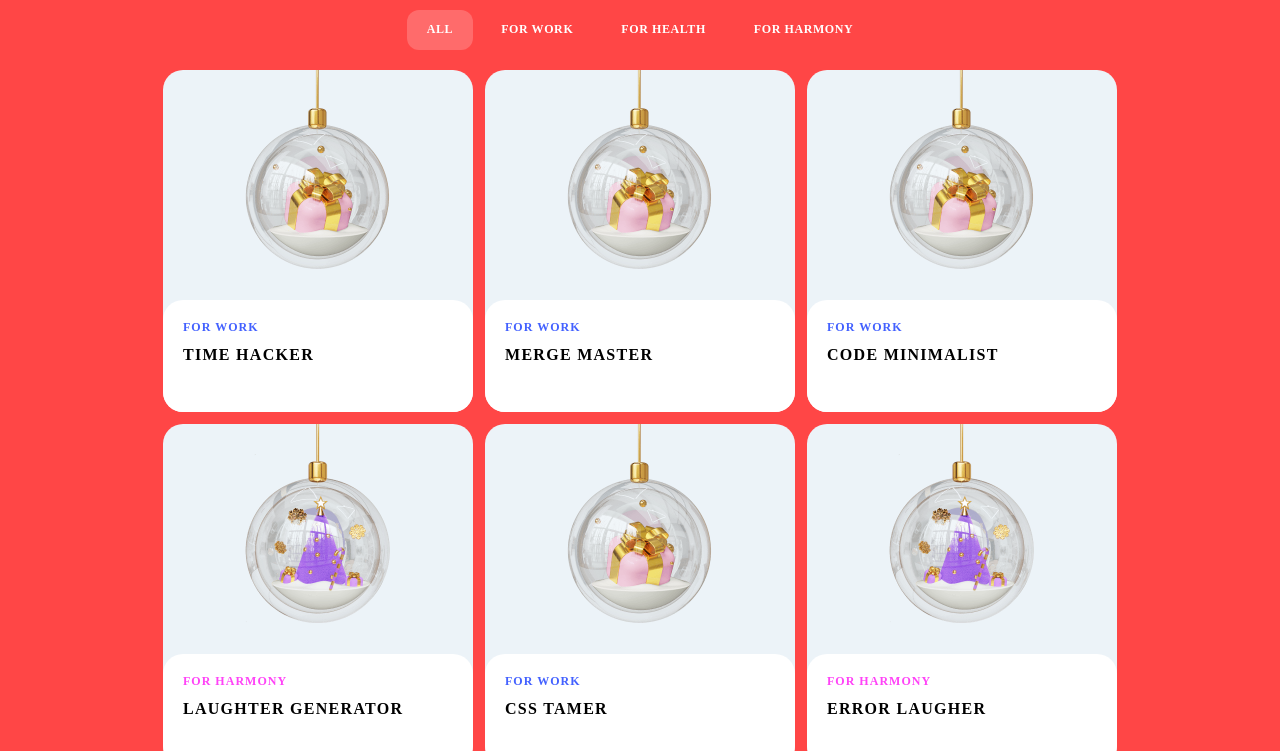
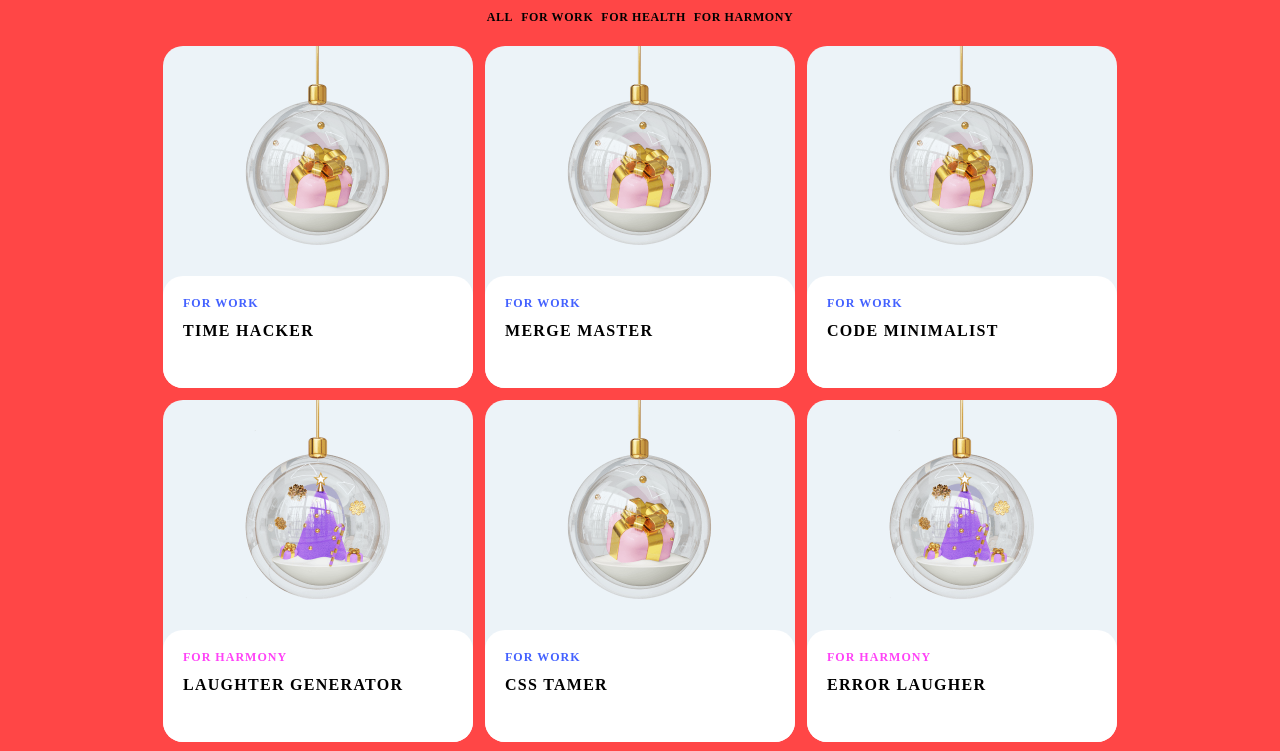
Before and after one commit to xWolfYx/christmas-shop, a website: page html/gifts.html in a window 1280 px wide. Shown: the part 278-1029 px from the top of the page. Drawn offline with Linux system fonts and the light colour scheme; a web font is replaced by a local one.

Commit message:
refactor: change #tabs layout

```diff
--- a/html/gifts.html
+++ b/html/gifts.html
@@ -57,20 +57,10 @@
             </h1>
           </div>
           <ul id="tabs">
-            <li class="tab">
-              <a href="all" id="gifts-icon-active" class="action-small nowrap"
-                >All</a
-              >
-            </li>
-            <li class="tab">
-              <a href="#for-work" class="action-small nowrap">For Work</a>
-            </li>
-            <li class="tab">
-              <a href="#for-health" class="action-small nowrap">For Health</a>
-            </li>
-            <li class="tab">
-              <a href="#for-harmony" class="action-small nowrap">For Harmony</a>
-            </li>
+            <li class="tab action-small nowrap">All</li>
+            <li class="tab action-small nowrap">For Work</li>
+            <li class="tab action-small nowrap">For Health</li>
+            <li class="tab action-small nowrap">For Harmony</li>
           </ul>
           <div id="cards"></div>
         </div>
```
